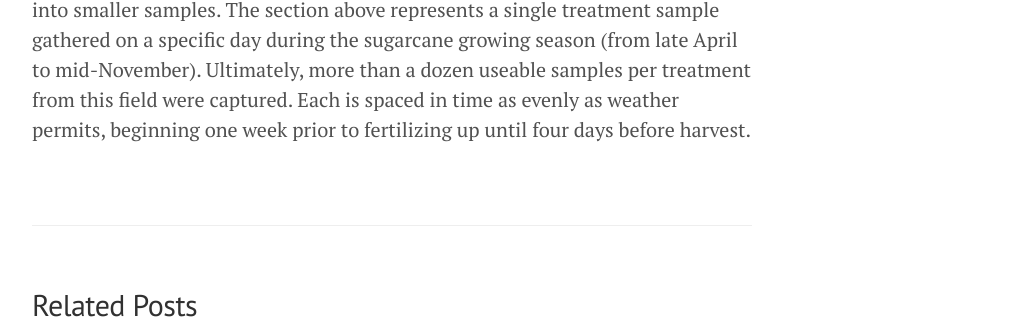
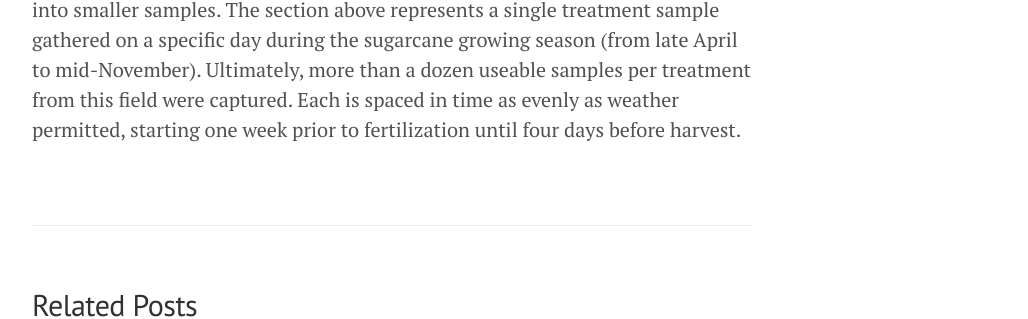
Before and after one commit to geraldmc/geraldmc.github.io, a Jekyll site: the page built from _posts/2019-04-23-predicting-yield-1.md, in a window 1280 px wide and 900 px high, scrolled down 4418 px. Shown: the part 393-712 px from the top of the window, without its empty margins (248-1276 px from the left). Built offline with Jekyll 4.4.1, drawn with Linux system fonts in a browser that asks for light colours; some of the changed text lies outside the part shown.

Commit message:
adds PART II

```diff
--- a/_posts/2019-04-23-predicting-yield-1.md
+++ b/_posts/2019-04-23-predicting-yield-1.md
@@ -60,4 +60,4 @@ A more interesting observation is revealed in shades of red over different parts
 <br />
 ![CIR Section 001]({{ site.url }}/assets/2017-04-25_001_3_CIR.png){:height="50px" width="200px"}
 
-Before moving on I show an image of a single treated section. After going to the trouble of  stitching hundreds of images we needed to cut that larger image up into smaller samples. The section above represents a single treatment sample gathered on a specific day during the sugarcane growing season (from late April to mid-November). Ultimately, more than a dozen useable samples per treatment from this field were captured. Each is spaced in time as evenly as weather permits, beginning one week prior to fertilizing up until four days before harvest.
+Before moving on I show an image of a single treated section. After going to the trouble of  stitching hundreds of images we needed to cut that larger image up into smaller samples. The section above represents a single treatment sample gathered on a specific day during the sugarcane growing season (from late April to mid-November). Ultimately, more than a dozen useable samples per treatment from this field were captured. Each is spaced in time as evenly as weather permitted, starting one week prior to fertilization until four days before harvest.
```
